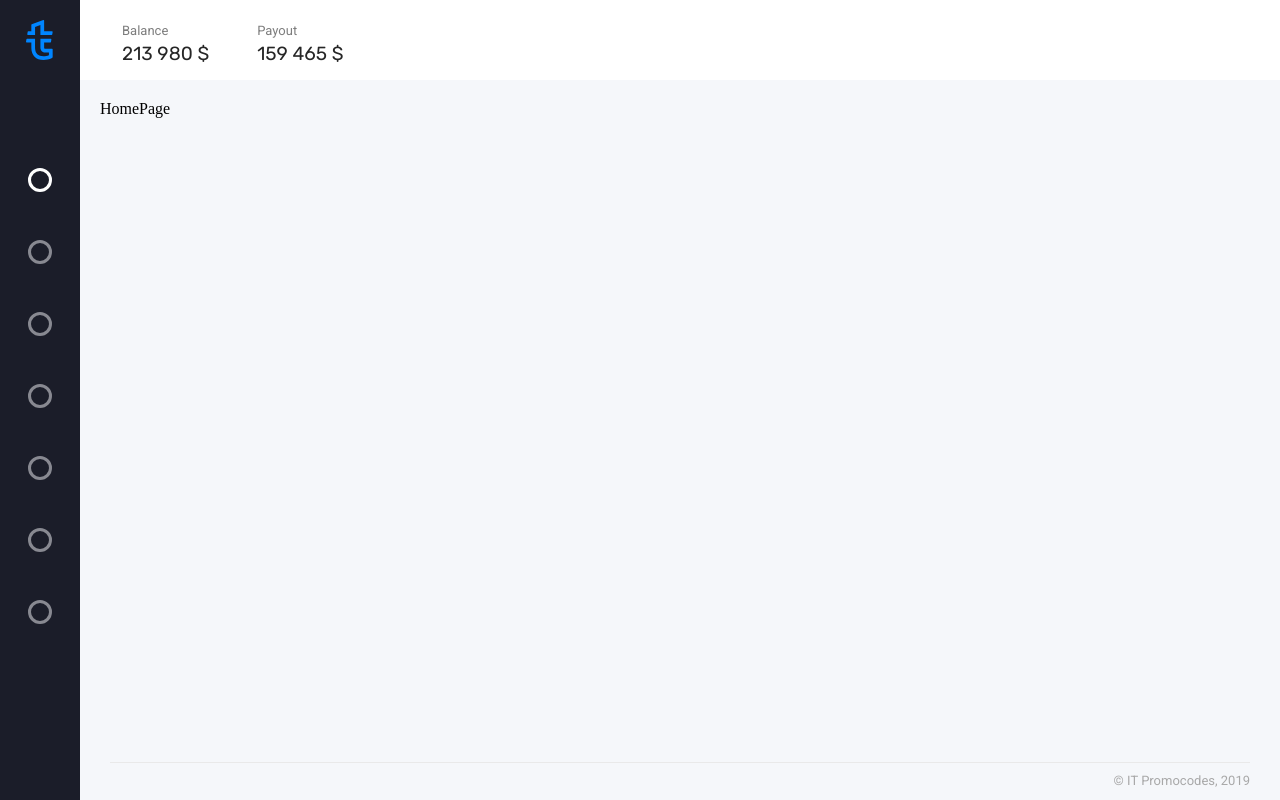
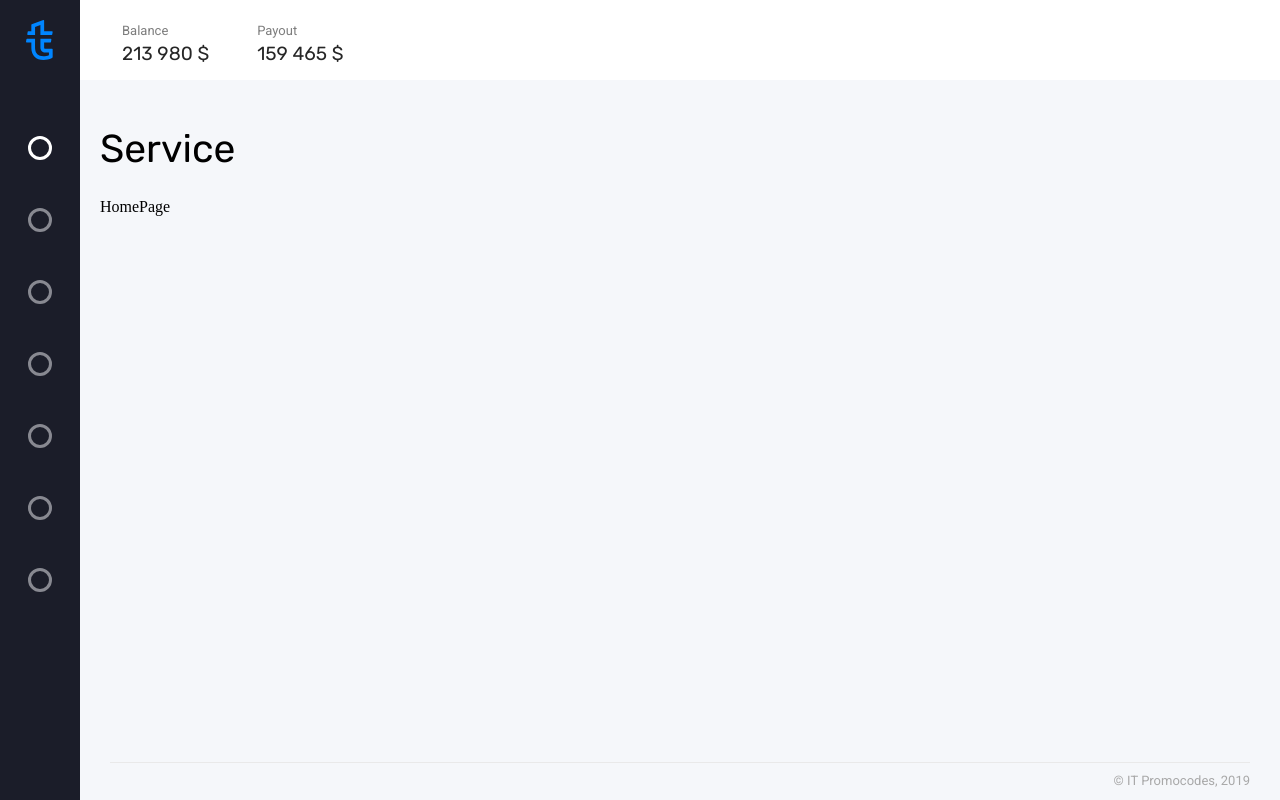
Before and after one commit to Ridge23/fe-assignment, a React app: page / in a window 1280 px wide. Built offline with nearby package versions, Linux system fonts and the light colour scheme.

Commit message:
Add title for content to layout

```diff
--- a/src/components/layout/Layout.tsx
+++ b/src/components/layout/Layout.tsx
@@ -7,10 +7,11 @@ import Footer from '../footer/Footer';
 import './sass/layout.scss';
 
 interface ILayout {
+    title: string;
     children: JSX.Element | JSX.Element[] | string;
 }
 
-export default function Layout({ children }: ILayout): JSX.Element {
+export default function Layout({ title, children }: ILayout): JSX.Element {
     return (
         <div className="layout">
             <div className="layout__sidebar">
@@ -21,7 +22,10 @@ export default function Layout({ children }: ILayout): JSX.Element {
                     <TopBar />
                 </div>
                 <div className="layout__content-container">
-                    {children}
+                    <React.Fragment>
+                        <h1 className="layout__content-title">{title}</h1>
+                        {children}
+                    </React.Fragment>
                 </div>
                 <div className="layout__content-footer">
                     <Footer />
--- a/src/components/layout/sass/layout.scss
+++ b/src/components/layout/sass/layout.scss
@@ -35,6 +35,13 @@ body {
         padding: 20px;
     }
 
+    &__content-title {
+        font-size: 39px;
+        font-family: Rubik;
+        font-style: normal;
+        font-weight: normal;
+    }
+
     &__content-footer {
         height: 50px;
         padding-left: 30px;
--- a/src/components/sidemenu/sass/sidemenu.scss
+++ b/src/components/sidemenu/sass/sidemenu.scss
@@ -14,6 +14,6 @@
     }
 
     &__menu {
-        margin-top: 64px;
+        margin-top: 32px;
     }
 }
--- a/src/pages/About.tsx
+++ b/src/pages/About.tsx
@@ -3,5 +3,5 @@ import React from 'react';
 import Layout from '../components/layout/Layout';
 
 export default function About(): JSX.Element {
-    return <Layout>AboutPage</Layout>
+    return <Layout title="About">AboutPage</Layout>
 }
--- a/src/pages/Home.tsx
+++ b/src/pages/Home.tsx
@@ -3,5 +3,5 @@ import React from 'react';
 import Layout from '../components/layout/Layout';
 
 export default function Home(): JSX.Element {
-    return <Layout>HomePage</Layout>
+    return <Layout title="Service">HomePage</Layout>
 }
```
